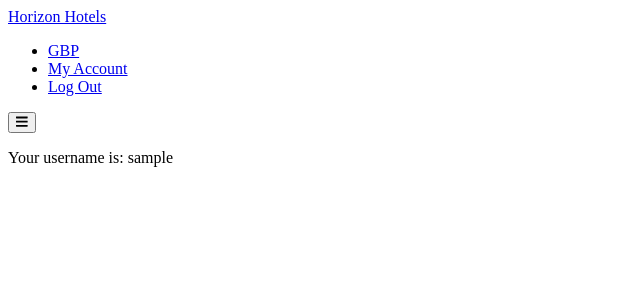
After one commit to GeorgeWhittington/hotel-website, a Flask app: page /my-account in a window 1280 px wide. The commit adds this page. Shown: the top 300 px of the page, without its empty margins (0-640 px from the left). Run offline with Flask 2, Linux system fonts and the light colour scheme; the visitor is signed in with stand-in values (Sample User, id 1); parts of the project's set-up code (start-up, migrations or seed data) failed here and were passed over.

Commit message:
Started building html end of the navbar with burger menu

```diff
--- a/hotel_website/auth.py
+++ b/hotel_website/auth.py
@@ -104,3 +104,9 @@ def register():
             return redirect(url_for("auth.login"))
 
     return render_template("auth/register.html", form=form)
+
+
+@bp.route("/my-account")
+@login_required
+def my_account():
+    return render_template("auth/my_account.html")
--- a/hotel_website/templates/auth/login.html
+++ b/hotel_website/templates/auth/login.html
@@ -1,7 +1,6 @@
 {% extends "base.html" %}
 
 {% block title %}Log In{% endblock %}
-{% block page_title %}Log In{% endblock %}
 {% block content %}
 <form method="POST" action="/login">
   {{ form.csrf_token }}
--- /dev/null
+++ b/hotel_website/templates/auth/my_account.html
@@ -0,0 +1,6 @@
+{% extends "base.html" %}
+
+{% block title %}My Account{% endblock %}
+{% block content %}
+<p>Your username is: {{current_user.username}}</p>
+{% endblock %}
--- a/hotel_website/templates/base.html
+++ b/hotel_website/templates/base.html
@@ -13,25 +13,33 @@
   <link rel="apple-touch-icon" href="/apple-touch-icon.png">
   -->
 
+  <script defer src="https://use.fontawesome.com/releases/v5.15.4/js/all.js" integrity="sha384-rOA1PnstxnOBLzCLMcre8ybwbTmemjzdNlILg8O7z1lUkLXozs4DHonlDtnE7fpc" crossorigin="anonymous"></script>
   <link rel="stylesheet" href="{{ url_for('static', filename='style.css') }}">
 
 </head>
 
 <body>
   <nav>
-    <h1>Horizon Hotels</h1>
-    <ul>
+    <a href="/" class="nav-logo">Horizon Hotels</a>
+    <ul class="nav-menu">
+      <li class="nav-item">
+        {% if session.current_currency is defined %}
+          <a href="/set-currency">{{ session.current_currency }}</a>
+        {% else %}
+          <a href="/set-currency">GBP</a>
+        {% endif %}
+      </li>
       {% if current_user.is_authenticated %}
-        <li><span>{{ current_user.username }}</span></li>
-        <li><a href="{{ url_for('auth.logout') }}">Log Out</a></li>
+        <li class="nav-item"><a href="{{ url_for('auth.my_account') }}">My Account</a></li>
+        <li class="nav-item"><a href="{{ url_for('auth.logout') }}">Log Out</a></li>
       {% else %}
-        <li><a href="{{ url_for('auth.register') }} ">Register</a></li>
-        <li><a href="{{ url_for('auth.login') }} ">Log In</a></li>
+        <li class="nav-item"><a href="{{ url_for('auth.register') }} ">Register</a></li>
+        <li class="nav-item"><a href="{{ url_for('auth.login') }} ">Log In</a></li>
       {% endif %}
     </ul>
+    <button><i class="fas fa-bars"></i></button>
   </nav>
   <section class="content">
-    <h1>{% block page_title %}{% endblock %}</h1>
     {% for message in get_flashed_messages() %}
       <div class="flash">{{ message }}</div>
     {% endfor %}
```
